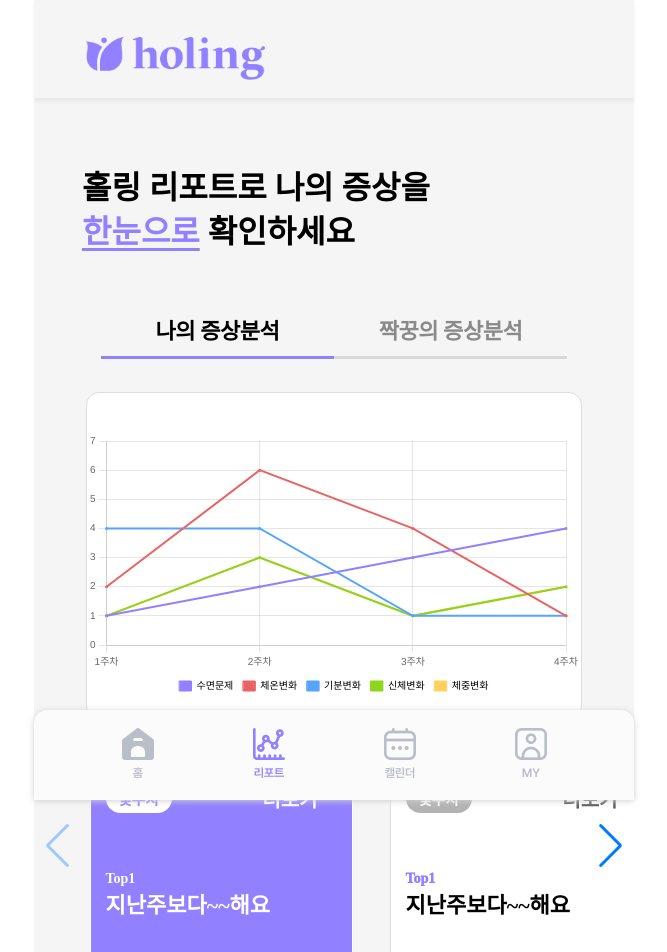
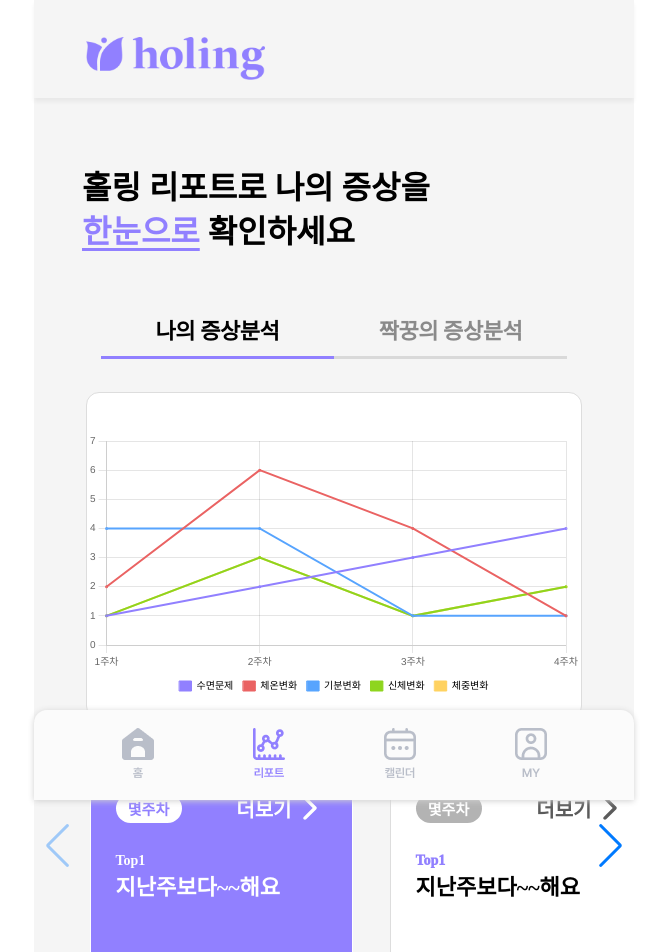
Before and after one commit to Likelion-YeungNam-Univ/12th-holing-web, a React (Create React App) app: page /report in a window 1280 px wide. Shown: the top 952 px of the page, without its empty margins (306-973 px from the left). Built offline with nearby package versions, Linux system fonts and the light colour scheme.

Commit message:
design: react-icons로 화살표 아이콘 구현

```diff
--- a/package.json
+++ b/package.json
@@ -15,6 +15,7 @@
     "react": "^18.3.1",
     "react-chartjs-2": "^5.2.0",
     "react-dom": "^18.3.1",
+    "react-icons": "^5.2.1",
     "react-modal": "^3.16.1",
     "react-router-dom": "^6.24.1",
     "react-scripts": "5.0.1",
--- a/src/components/report/CurrentSlide.js
+++ b/src/components/report/CurrentSlide.js
@@ -1,5 +1,6 @@
 import React from 'react'
 import { CurrenttWrapper, SlideTop, SlideBottom, CurrentWeek, CurrentBtn, CurrentRank, CurrentOverView, Current } from 'styles/report/SlideItem-styled';
+import { IoIosArrowForward } from "react-icons/io";
 
 function CurrentSlide() {
   return (
@@ -8,7 +9,7 @@ function CurrentSlide() {
         <Current>
             <SlideTop>
               <CurrentWeek>몇주차</CurrentWeek>
-              <CurrentBtn>더보기</CurrentBtn>
+              <CurrentBtn>더보기<IoIosArrowForward size={36} style={{color:'white'}}/></CurrentBtn>
             </SlideTop>
             <SlideBottom>
               <CurrentRank>Top1</CurrentRank>
--- a/src/components/report/PastSlide.js
+++ b/src/components/report/PastSlide.js
@@ -1,5 +1,6 @@
 import React from 'react'
 import { PasttWrapper, SlideTop, SlideBottom, Past, PastWeek, PastBtn, PastRank, PastOverView } from 'styles/report/SlideItem-styled';
+import { IoIosArrowForward } from "react-icons/io";
 
 function PastSlide() {
   return (
@@ -8,7 +9,7 @@ function PastSlide() {
       <Past>
           <SlideTop>
           <PastWeek>몇주차</PastWeek>
-          <PastBtn>더보기</PastBtn>
+          <PastBtn>더보기<IoIosArrowForward size={36} style={{color:'#5B5B5B'}}/></PastBtn>
           </SlideTop>
           <SlideBottom>
           <PastRank>Top1</PastRank>
--- a/src/styles/GlobalStyles.js
+++ b/src/styles/GlobalStyles.js
@@ -7,7 +7,6 @@ const GlobalStyles = createGlobalStyle`
   margin: 0;
   padding: 0;
   box-sizing: border-box;
-  color: #000000;
 }
 body{
   padding-top: 98px; // 상단바의 높이만큼 body가 겹쳐짐 이슈 해결
--- a/src/styles/report/SlideItem-styled.js
+++ b/src/styles/report/SlideItem-styled.js
@@ -12,7 +12,6 @@ const wrapperStyle = css`
   height: 213px;
   border-radius: 13px;
   margin: 40px 0 0 56px;
-  padding-right: 20px;
 `
 
 // 현재 주차 wrapper
@@ -21,6 +20,7 @@ export const CurrenttWrapper = styled.div`
   ${wrapperStyle}
   background-color: #9180FF;
   border: 1px solid #FFFFFF;
+
 `;
 // 지난 주차 wrapper
 export const PasttWrapper = styled.div`
@@ -35,7 +35,6 @@ export const PasttWrapper = styled.div`
 export const Current = styled.div`
   width: 212px;
   height: 164px;
-
 `;
 // 지난 주차 리포트 컴포넌트
 export const Past = styled.div`
@@ -45,16 +44,18 @@ export const Past = styled.div`
 `;
 
 
-
 export const SlideTop = styled.div`
   display: flex;
+  align-items: center;
   justify-content: space-between;
   width: 212px;
-  height: 87px;
+  height: 30%;
+
 `;
 export const SlideBottom = styled.div`
   width: 212px;
-  height: 87px;
+  height: 60%;
+  margin-top: 20px;
 `;
 
 // n주차 text 공통 스타일링
@@ -80,18 +81,21 @@ export const PastWeek = styled.div`
   color: #ffffff;
 `;
 
-// 더보기버튼
-export const CurrentBtn = styled.div`
-  color: #ffffff;
+// 더보기버튼 공통 스타일링
+const moreBtn = css`
+  ${flexCenter}
   font-size: 20px;
   font-weight: 700;
   cursor: pointer;
+`
+// 더보기버튼
+export const CurrentBtn = styled.div`
+  ${moreBtn}
+  color: #ffffff;
 `;
 export const PastBtn = styled.div`
+  ${moreBtn}
   color: #5B5B5B;
-  font-size: 20px;
-  font-weight: 700;
-  cursor: pointer;
 `;
 
 // 랭킹 text
@@ -122,5 +126,4 @@ export const PastOverView = styled.div`
 // Swiper.js 컴포넌트 스타일링
 export const SwiperWrapper = styled.div`
   width: 600px;
-  left: 0;
 `;
```
Also changed, not shown: 1 other file (tests, documents, lock files or other folders).
